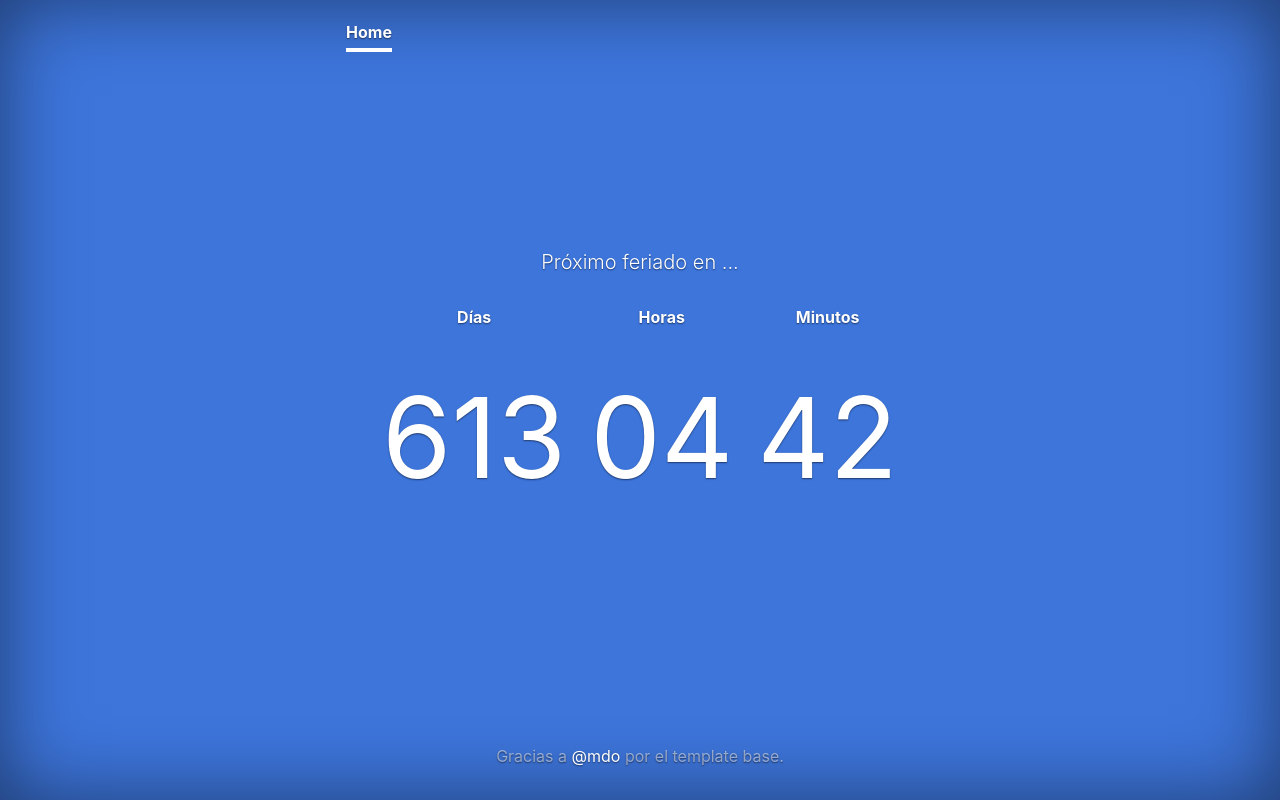
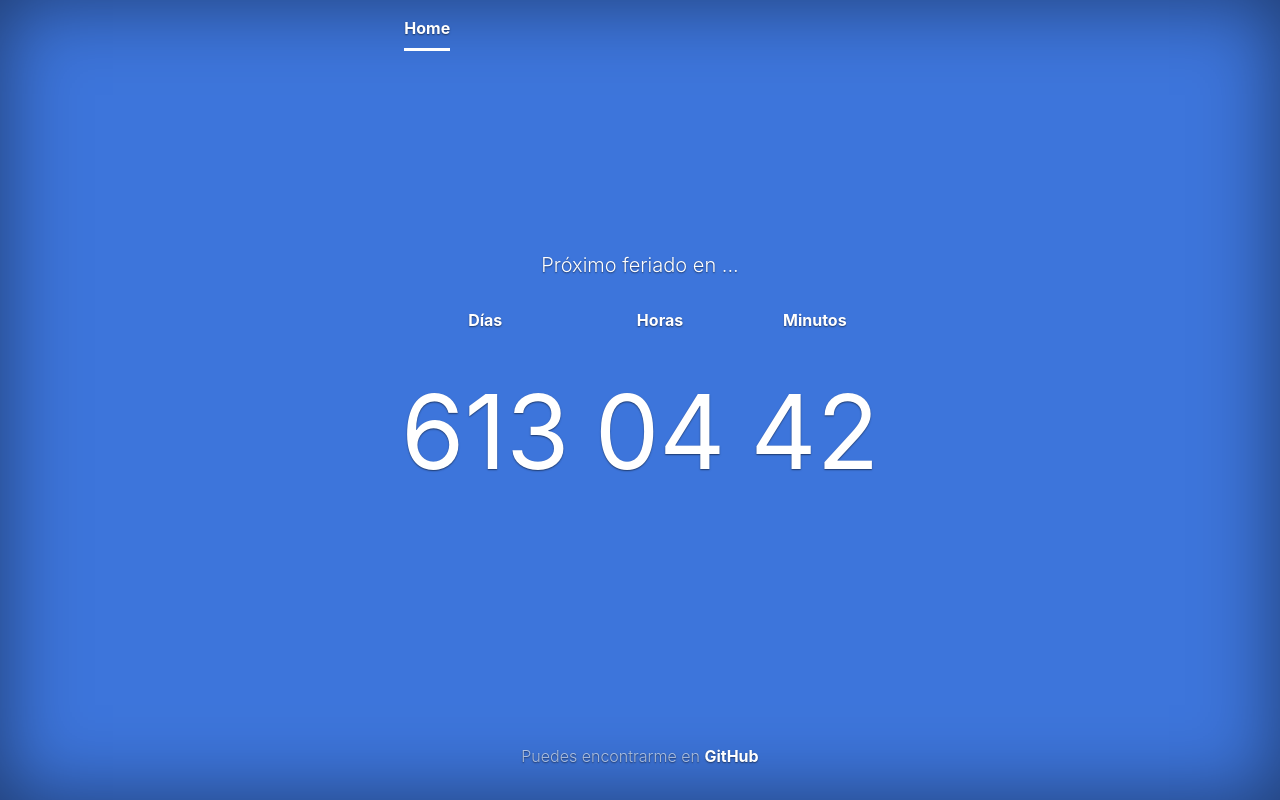
Before and after one commit to Bangaa/siguiente-feriado, a Django app: page / in a window 1280 px wide. Run offline with Django 3.2, Linux system fonts and the light colour scheme; tables that the repository leaves empty hold one stand-in row (values such as "Sample post"); some libraries are stand-ins or nearby versions.

Commit message:
Correcta visualizacion en telefonos mobiles PR #6
Se cambia la layout del proyecto para que se vea bien en telefonos
mobiles.

```diff
--- a/staticpages/static/custom.css
+++ b/staticpages/static/custom.css
@@ -8,17 +8,6 @@ a:focus,
 a:hover {
   color: #fff;
 }
-
-/* Custom default button */
-.btn-secondary,
-.btn-secondary:hover,
-.btn-secondary:focus {
-  color: #333;
-  text-shadow: none; /* Prevent inheritance from `body` */
-  background-color: #fff;
-  border: .05rem solid #fff;
-}
-
 
 /*
  * Base structure
@@ -42,75 +31,43 @@ body {
   box-shadow: inset 0 0 5rem rgba(0, 0, 0, .5);
 }
 
-.cover-container {
-  max-width: 42em;
+/* Todos los nav-link dentro de homeheader */
+.homeheader .nav-link,
+.homeheader .nav-link.active {
+  font-weight: 700;
+  padding: .5rem 0;
+  margin: 0 .5rem 0 0;
+  border-bottom: .2rem solid transparent;
 }
 
-
-/*
- * Header
- */
-.masthead {
-  margin-bottom: 2rem;
+/* Todos los nav-link excepto el primero */
+.homeheader .nav-link + .nav-link {
+  margin-left: .5rem;
 }
 
-.masthead-brand {
-  margin-bottom: 0;
-}
-
-.nav-masthead .nav-link {
-  padding: .25rem 0;
-  font-weight: 700;
-  color: rgba(255, 255, 255, .5);
-  background-color: transparent;
-  border-bottom: .25rem solid transparent;
-}
-
-.nav-masthead .nav-link:hover,
-.nav-masthead .nav-link:focus {
-  border-bottom-color: rgba(255, 255, 255, .25);
-}
-
-.nav-masthead .nav-link + .nav-link {
-  margin-left: 1rem;
-}
-
-.nav-masthead .active {
-  color: #fff;
+.homeheader .nav-link.active {
   border-bottom-color: #fff;
 }
 
-@media (min-width: 48em) {
-  .masthead-brand {
-    float: left;
-  }
+.homecontainer {
+  display: -webkit-box!important;
+  display: -ms-flexbox!important;
+  display: flex!important;
+  -webkit-box-pack: justify!important;
+  -ms-flex-pack: justify!important;
+  justify-content: space-between!important;
+  flex-direction: column;
 }
 
-
-/*
- * Cover
- */
-.cover {
-  padding: 0 1.5rem;
-}
-.cover .btn-lg {
-  padding: .75rem 1.25rem;
-  font-weight: 700;
+.homefooter {
+  color: rgba(255,255,255,.6);
 }
 
-.table.countdown-table th,
-.table.countdown-table td {
+table.countdown-table th,
+table.countdown-table td {
   border: 0px;
 }
 
 .countdown-table>tbody td {
-  font-size: 7rem;
+  font-size: 8vmax;
 }
-
-
-/*
- * Footer
- */
-.mastfoot {
-  color: rgba(255, 255, 255, .5);
-}
--- a/staticpages/templates/base.html
+++ b/staticpages/templates/base.html
@@ -7,32 +7,39 @@
     <meta name="description" content="">
     <meta name="author" content="">
 
-    <title>{% block page_title %}Cuenta regresiva | Feriados{% endblock %}</title>
+    <title>{% block page_title %}Proximo feriado{% endblock %}</title>
 
     <!-- Bootstrap core CSS -->
     <link href="/static/bootstrap-4.0.0/css/bootstrap.min.css" rel="stylesheet">
+    <link href="https://fonts.googleapis.com/icon?family=Material+Icons" rel="stylesheet">
 
     <!-- Custom styles for this template -->
     <link href="/static/custom.css" rel="stylesheet">
   </head>
 
   <body class="text-center">
-    <div class="cover-container d-flex h-100 p-3 mx-auto flex-column">
-      <header class="masthead mb-auto">
-          <nav class="nav nav-masthead ">
-            <a class="nav-link active" href="#">Home</a>
-          </nav>
-      </header>
+    <div class="container-fluid">
+      <div class="row h-100">
+        <div class="col-sm-12 col-md-5 mx-auto homecontainer">
+          <header class="homeheader">
+            <nav class="navbar navbar-expand-md navbar-light">
+              <a class="nav-link active" href="#">Home</a>
+            </nav>
+          </header>
 
-      <main role="main" class="inner cover my-auto">
-        {% block main_content %}{% endblock %}
-      </main>
+          <main>{% block main_content %}{% endblock %}</main>
 
-      <footer class="mastfoot mt-auto">
-        <div class="inner">
-          <p>Gracias a <a href="https://twitter.com/mdo">@mdo</a> por el template base.</p>
+          <footer class="homefooter p-3">
+            <p class="font-weight-light">
+              Puedes encontrarme en <span class="font-weight-bold"><a href="https://github.com/Bangaa/siguiente-feriado">GitHub</a></span>
+            </p>
+          </footer>
         </div>
-      </footer>
+      </div>
     </div>
+    <!-- optional javascript -->
+    <script src="https://code.jquery.com/jquery-3.2.1.slim.min.js" integrity="sha384-KJ3o2DKtIkvYIK3UENzmM7KCkRr/rE9/Qpg6aAZGJwFDMVNA/GpGFF93hXpG5KkN" crossorigin="anonymous"></script>
+    <script src="https://cdnjs.cloudflare.com/ajax/libs/popper.js/1.12.9/umd/popper.min.js" integrity="sha384-ApNbgh9B+Y1QKtv3Rn7W3mgPxhU9K/ScQsAP7hUibX39j7fakFPskvXusvfa0b4Q" crossorigin="anonymous"></script>
+    <script src="/static/bootstrap-4.0.0/js/bootstrap.min.js"></script>
   </body>
 </html>
--- a/staticpages/templates/home.html
+++ b/staticpages/templates/home.html
@@ -1,7 +1,6 @@
 <!-- vim:set syn=htmldjango: -->
 
 {% extends 'base.html' %}
-{% block page_title %}Home{% endblock %}
 
 {% block main_content %}
 <p class="lead">Próximo feriado en ...</p>
```
